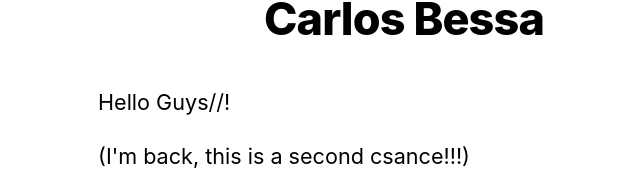
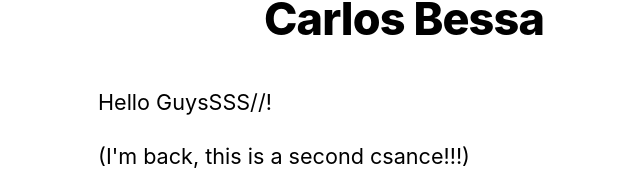
Before and after one commit to carlosdbessa/nextjs-blog, a Next.js app: page / in a window 1280 px wide. Shown: the part 224-400 px from the top of the page, without its empty margins (236-876 px from the left). Built offline with nearby package versions, Linux system fonts and the light colour scheme.

Commit message:
testTitle1

```diff
--- a/pages/index.js
+++ b/pages/index.js
@@ -9,7 +9,7 @@ export default function Home() {
         <title>{siteTitle}</title>
       </Head>
       <section className={utilStyles.headingMd}>
-        <p>Hello Guys//!</p>
+        <p>Hello GuysSSS//!</p>
         <p>
           (I'm back, this is a second csance!!!)
         </p>
```
